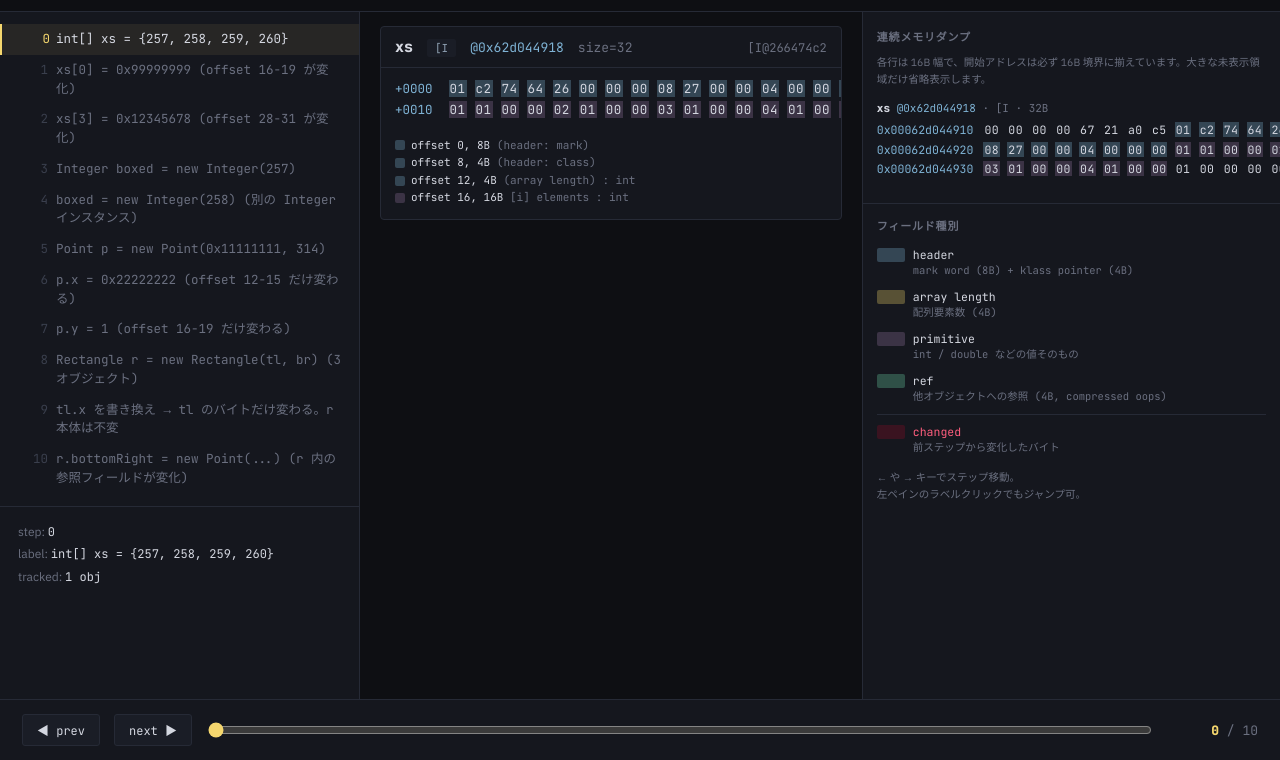
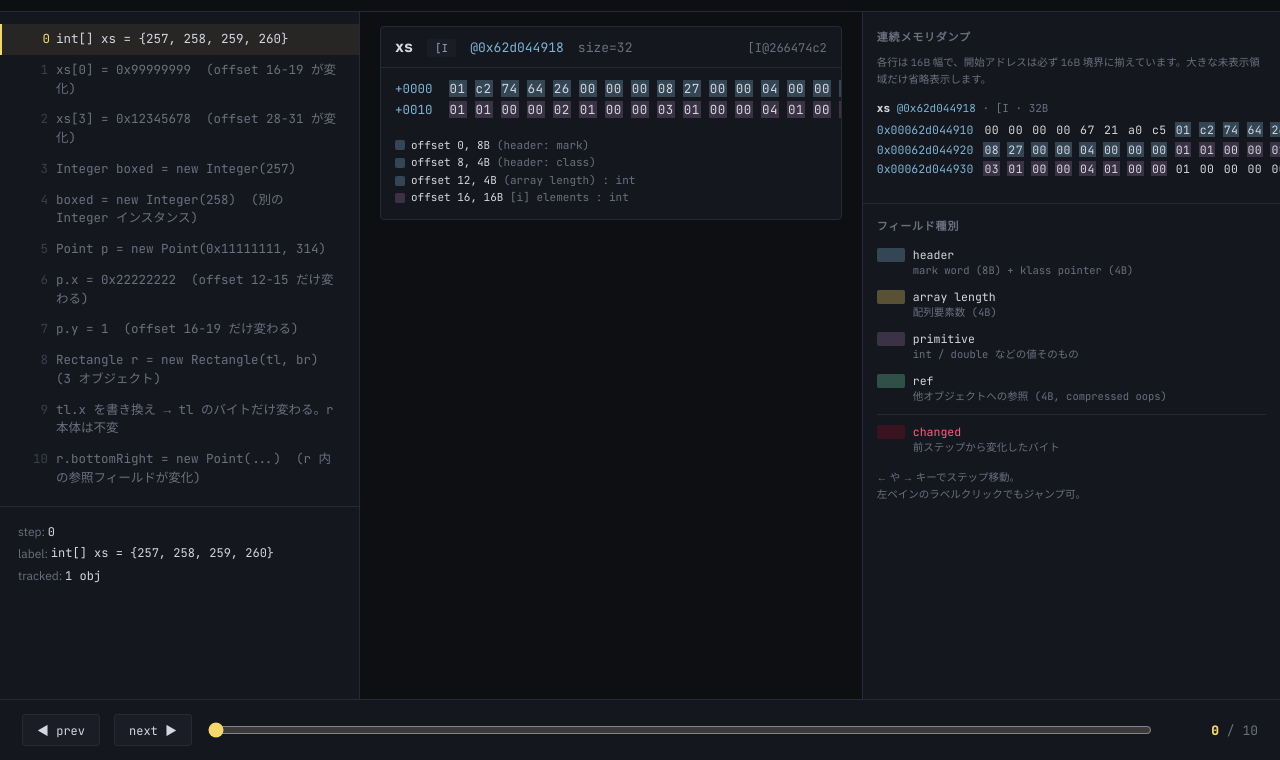
Before and after one commit to fukuchi/jmemviz, a plain HTML site: page docs/index.html in a window 1280 px wide. Shown: the part 40-800 px from the top of the page. Drawn offline with Linux system fonts and the light colour scheme.

Commit message:
Copilot/reflect newline in html (#5)
* Render snapshot labels as text nodes with newline support

Agent-Logs-Url: https://github.com/fukuchi/jmemviz/sessions/0dbef885-1bcd-4c0a-ab09-4930c71581e5

Co-authored-by: fukuchi <637330+fukuchi@users.noreply.github.com>

* Improve the indentation.

---------

Co-authored-by: copilot-swe-agent[bot] <198982749+Copilot@users.noreply.github.com>
Co-authored-by: fukuchi <637330+fukuchi@users.noreply.github.com>

```diff
--- a/docs/index.html
+++ b/docs/index.html
@@ -88,6 +88,11 @@
     padding-left: 54px;
   }
   .label-item.active .step-no { color: var(--accent); }
+  .label-item .label-text {
+    white-space: pre-wrap;
+    overflow-wrap: anywhere;
+    display: block;
+  }
 
   .step-info {
     padding: 14px 18px;
@@ -97,6 +102,12 @@
   }
   .step-info .k { color: var(--fg-dim); }
   .step-info .v { color: var(--fg); font-family: 'JetBrains Mono', monospace; }
+  .step-info .v.label-value {
+    white-space: pre-wrap;
+    overflow-wrap: anywhere;
+    display: inline-block;
+    vertical-align: top;
+  }
 
   /* Center: hex dump */
   .center {
@@ -378,7 +389,13 @@ function renderLabels() {
     const div = document.createElement('div');
     div.className = 'label-item';
     div.dataset.step = s.step;
-    div.innerHTML = `<span class="step-no">${s.step}</span>${escapeHtml(s.label || '')}`;
+    const stepNo = document.createElement('span');
+    stepNo.className = 'step-no';
+    stepNo.textContent = s.step;
+    const labelText = document.createElement('span');
+    labelText.className = 'label-text';
+    labelText.textContent = s.label || '';
+    div.append(stepNo, labelText);
     div.addEventListener('click', () => render(s.step));
     root.appendChild(div);
   }
@@ -401,11 +418,7 @@ function render(step) {
   const active = document.querySelector('.label-item.active');
   if (active) active.scrollIntoView({block: 'nearest'});
 
-  document.getElementById('step-info').innerHTML = `
-    <div><span class="k">step:</span> <span class="v">${step}</span></div>
-    <div><span class="k">label:</span> <span class="v">${escapeHtml(snap.label || '')}</span></div>
-    <div><span class="k">tracked:</span> <span class="v">${snap.regions.length} obj</span></div>
-  `;
+  renderStepInfo(step, snap);
 
   const pane = document.getElementById('dump-pane');
   const combinedPane = document.getElementById('combined-pane');
@@ -429,6 +442,26 @@ function render(step) {
     newPrev[r.name] = r.bytes;
   }
   prevBytes = newPrev;
+}
+
+function renderStepInfo(step, snap) {
+  const stepInfo = document.getElementById('step-info');
+  stepInfo.innerHTML = '';
+  stepInfo.appendChild(stepInfoRow('step:', String(step)));
+  stepInfo.appendChild(stepInfoRow('label:', snap.label || '', true));
+  stepInfo.appendChild(stepInfoRow('tracked:', `${snap.regions.length} obj`));
+}
+
+function stepInfoRow(key, value, preserveNewline = false) {
+  const row = document.createElement('div');
+  const keySpan = document.createElement('span');
+  keySpan.className = 'k';
+  keySpan.textContent = key;
+  const valueSpan = document.createElement('span');
+  valueSpan.className = preserveNewline ? 'v label-value' : 'v';
+  valueSpan.textContent = value;
+  row.append(keySpan, document.createTextNode(' '), valueSpan);
+  return row;
 }
 
 // Read 4B/8B little-endian values as BigInt
```
Also changed, not shown: src/main/resources/viewer/index.html (+39 -6 lines), 1 other file.
